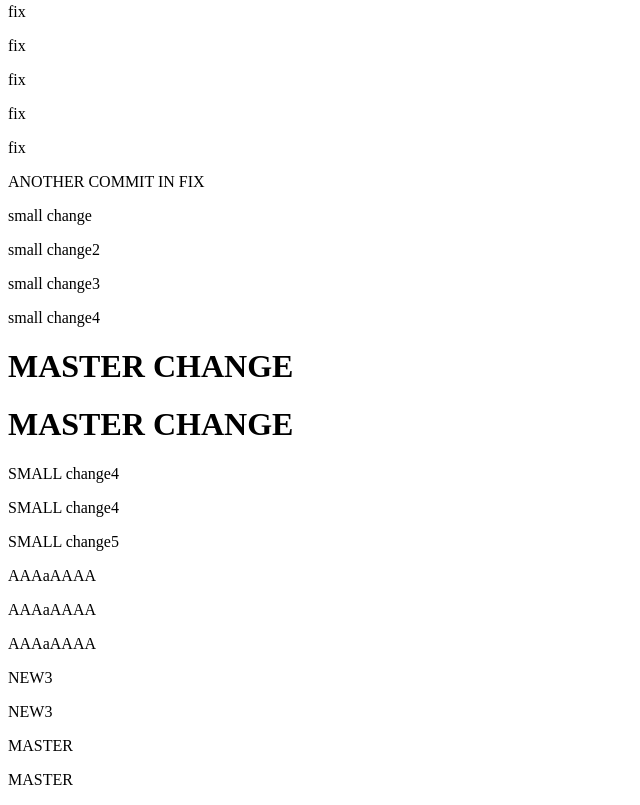
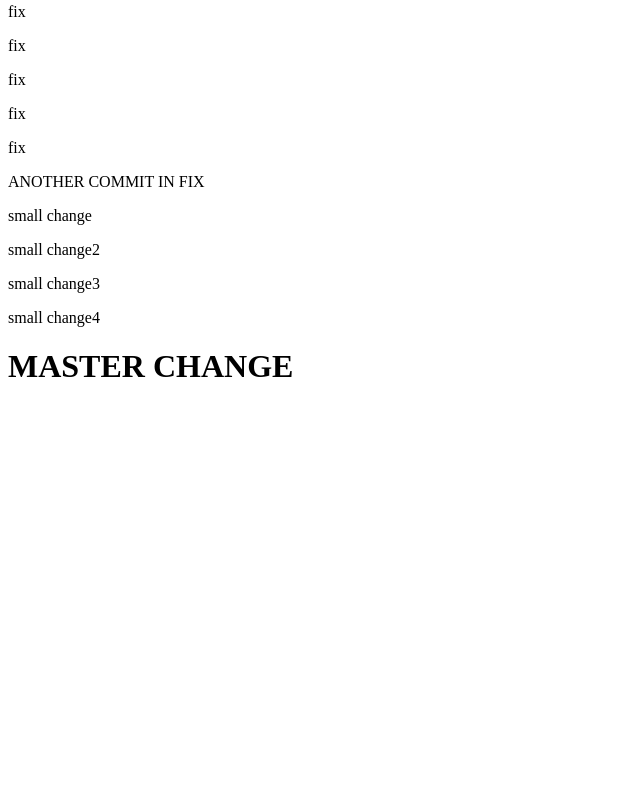
Before and after one commit to AndreyGorelik/git3, a plain HTML site: page index.html in a window 1280 px wide. Shown: the part 365-1170 px from the top of the page, without its empty margins (0-640 px from the left). After the commit the page ends 800 px from the top, so only its background shows below. Drawn offline with Linux system fonts and the light colour scheme.

Commit message:
Revert "new3"
This reverts commit eb05046d534d11c816db5a008c23a7a8e0a7db31.

```diff
--- a/index.html
+++ b/index.html
@@ -20,18 +20,3 @@
 <p>small change4</p>
 
 <h1>MASTER CHANGE</h1>
-<h1>MASTER CHANGE</h1>
-<p>SMALL change4</p>
-<p>SMALL change4</p>
-<p>SMALL change5</p>
-
-<p>AAAaAAAA</p>
-<p>AAAaAAAA</p>
-<p>AAAaAAAA</p>
-
-<p>NEW3</p>
-<p>NEW3</p>
-
-
-<p>MASTER</p>
-<p>MASTER</p>
```
